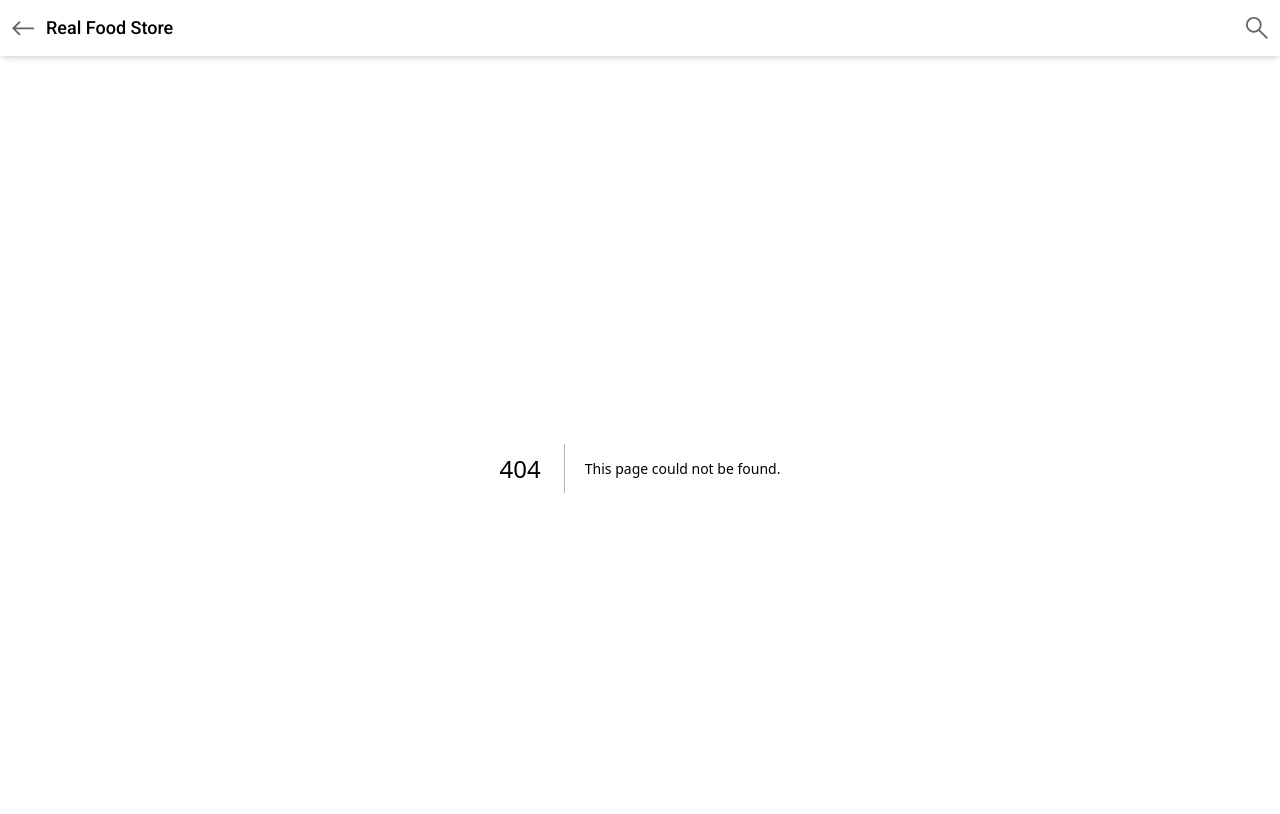
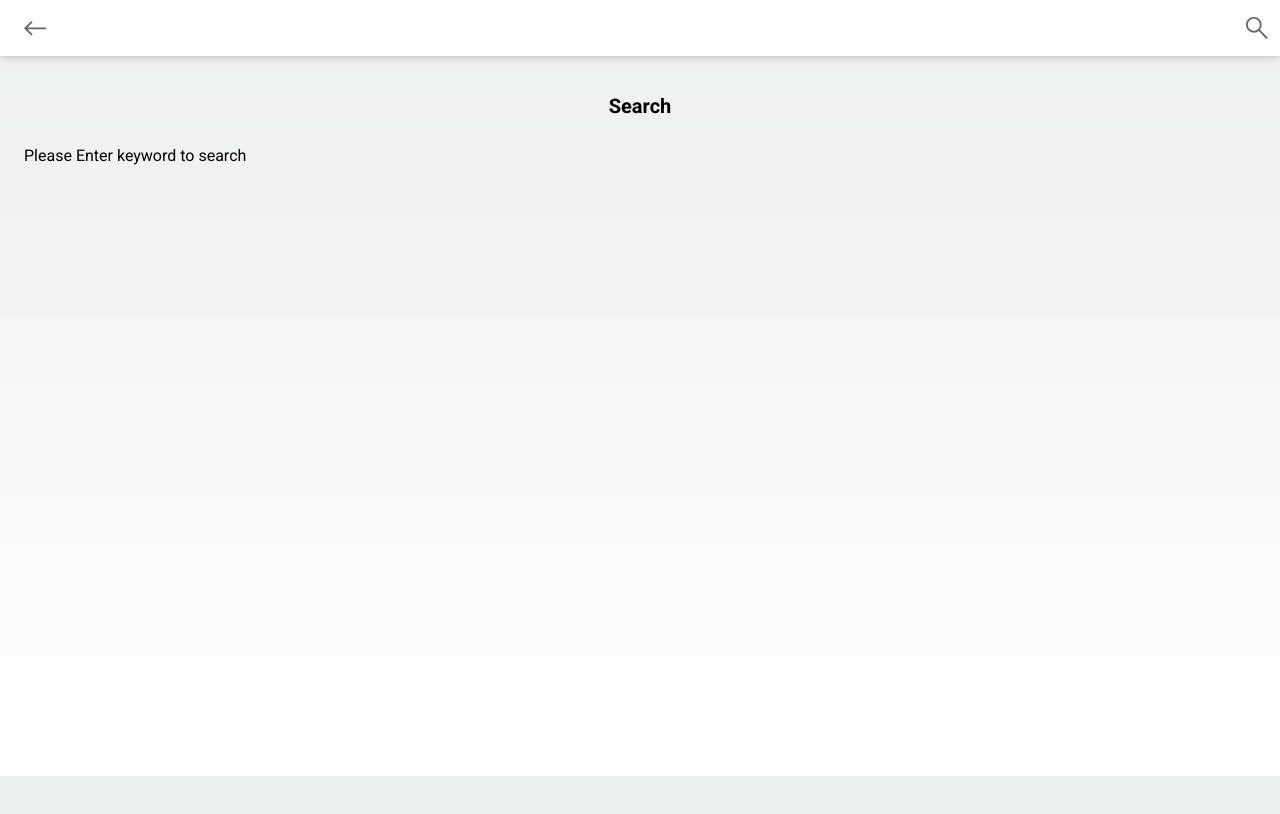
Before and after one commit to LaThinh/mini-shop, a Next.js app: page /search in a window 1280 px wide. Before the commit this address had no page. Shown: the top 814 px of the page. Built offline with nearby package versions, Linux system fonts and the light colour scheme.

Commit message:
Search Page

```diff
--- a/app/components/Header.tsx
+++ b/app/components/Header.tsx
@@ -1,37 +1,114 @@
 "use client";
 
-import { useRouter } from "next/navigation";
-import React from "react";
+import { usePathname, useRouter } from "next/navigation";
+import React, { useState } from "react";
 
 export default function Header() {
 	const router = useRouter();
 
+	const pathname = usePathname();
+	const isSearchPage = pathname.indexOf("search") >= 0;
+
+	const [showSearch, setShowSearch] = useState(false);
+	const [query, setQuery] = useState("");
+
 	const handleBack = () => {
 		router.back();
+		setShowSearch(false);
+		if (!isSearchPage) {
+		}
+	};
+
+	const handleShowSearch = () => {
+		setShowSearch(!showSearch);
+		if (!isSearchPage) {
+			router.push("/search");
+		}
+	};
+
+	const handleSearch = (query: string) => {
+		setQuery(query);
+	};
+
+	const handleKeyDown = (event: any) => {
+		if (event.key === "Enter") {
+			// Call your search function or perform other actions here
+			console.log("Search term:", query);
+			router.push(`/search?q=${query}`);
+			// You can also use `router.push` for navigation
+		}
 	};
 
 	return (
 		<header className="header sticky top-0 z-50 shadow-md h-14 bg-white flex items-center">
 			<div className="container m-auto px-3 flex justify-between items-center">
-				<div className="flex gap-3 items-center">
+				<div
+					className={`container m-auto px-3 flex gap-3 items-center ${isSearchPage && "w-10"} ${
+						showSearch && "hidden"
+					}`}
+				>
+					{!showSearch && (
 						<a href="/category/2" className="btn-back" onClick={handleBack}>
+							{query && query.length > 0 ? (
+								<svg width="18" height="18" viewBox="0 0 18 18" fill="none" xmlns="http://www.w3.org/2000/svg">
+									<path
+										d="M1.38461 18L0 16.6154L7.61538 9L0 1.38461L1.38461 0L9 7.61538L16.6154 0L18 1.38461L10.3846 9L18 16.6154L16.6154 18L9 10.3846L1.38461 18Z"
+										fill="#666666"
+									/>
+								</svg>
+							) : (
 								<svg width="22" height="15" viewBox="0 0 22 15" fill="none" xmlns="http://www.w3.org/2000/svg">
 									<path
 										d="M7.30278 14.6056L0 7.30278L7.30278 0L8.61667 1.31389L3.54444 6.38611H22V8.21945H3.54444L8.61667 13.2917L7.30278 14.6056Z"
 										fill="#666666"
 									/>
 								</svg>
+							)}
 						</a>
-					<h2 className="title text-lg font-medium">Real Food Store</h2>
+					)}
+					{!isSearchPage && <h2 className="title text-lg font-medium">Real Food Store</h2>}
 				</div>
-				<a href="/search" className="search">
+
+				<div className="right w-full flex gap-3 items-center">
+					{showSearch && (
+						<div className="search-bar flex gap-2 items-center w-full">
+							<div className="close-search" onClick={() => setShowSearch(false)}>
+								<svg width="18" height="18" viewBox="0 0 18 18" fill="none" xmlns="http://www.w3.org/2000/svg">
+									<path
+										d="M1.38461 18L0 16.6154L7.61538 9L0 1.38461L1.38461 0L9 7.61538L16.6154 0L18 1.38461L10.3846 9L18 16.6154L16.6154 18L9 10.3846L1.38461 18Z"
+										fill="#666666"
+									/>
+								</svg>
+							</div>
+							<input
+								id="search"
+								defaultValue={query}
+								placeholder="Enter keyword to search"
+								className="search m-auto w-full border rounded-lg border-gray-300 px-3 py-2"
+								onChange={(event) => handleSearch(event.target.value)}
+								onKeyDown={handleKeyDown}
+							/>
+						</div>
+					)}
+					{!showSearch && (
+						<div className="w-full flex gap-3 items-center justify-between">
+							<div>
+								{/* <h2 className="title text-lg font-medium">Real Food Store</h2> */}
+								{isSearchPage && <h2 className="title text-lg font-medium">{query}</h2>}
+							</div>
+							{!query && (
+								<div className="search" onClick={handleShowSearch}>
 									<svg width="22" height="22" viewBox="0 0 22 22" fill="none" xmlns="http://www.w3.org/2000/svg">
 										<path
 											d="M20.6556 22L12.6195 13.9639C12.0084 14.4935 11.2954 14.906 10.4806 15.2014C9.66579 15.4968 8.80005 15.6444 7.88339 15.6444C5.68339 15.6444 3.8195 14.8806 2.29172 13.3528C0.763942 11.825 5.34058e-05 9.98148 5.34058e-05 7.82222C5.34058e-05 5.66296 0.763942 3.81944 2.29172 2.29167C3.8195 0.763889 5.6732 0 7.85283 0C10.0121 0 11.8505 0.763889 13.3681 2.29167C14.8857 3.81944 15.6445 5.66296 15.6445 7.82222C15.6445 8.69815 15.5019 9.54352 15.2167 10.3583C14.9315 11.1731 14.5038 11.937 13.9334 12.65L22.0001 20.6556L20.6556 22ZM7.85283 13.8111C9.50283 13.8111 10.9084 13.2255 12.0695 12.0542C13.2306 10.8829 13.8112 9.47222 13.8112 7.82222C13.8112 6.17222 13.2306 4.76157 12.0695 3.59028C10.9084 2.41898 9.50283 1.83333 7.85283 1.83333C6.18246 1.83333 4.76163 2.41898 3.59033 3.59028C2.41903 4.76157 1.83339 6.17222 1.83339 7.82222C1.83339 9.47222 2.41903 10.8829 3.59033 12.0542C4.76163 13.2255 6.18246 13.8111 7.85283 13.8111Z"
 											fill="#666666"
 										/>
 									</svg>
-				</a>
+								</div>
+							)}
+						</div>
+					)}
+				</div>
 			</div>
 		</header>
 	);
--- a/app/globals.css
+++ b/app/globals.css
@@ -56,7 +56,7 @@ a:hover svg path {
 }
 
 .page-title {
-	@apply my-6 text-xl font-bold;
+	@apply my-6 text-xl font-bold text-center;
 }
 
 .cart-products {
--- /dev/null
+++ b/app/search/page.tsx
@@ -0,0 +1,41 @@
+"use client";
+
+import React, { Suspense } from "react";
+import { useSearchParams } from "next/navigation";
+import data from "@/app/data/product.json";
+import { IProduct } from "@/app/lib/interface";
+import ProductGrid from "../components/ProductGrid";
+
+function Search() {
+	const searchParams = useSearchParams();
+	const query = searchParams.get("q");
+	const products: IProduct[] = data;
+
+	let pSearch: IProduct[] = [];
+	if (query) {
+		pSearch = products.filter((p) => p.title.toLowerCase().includes(query.toLowerCase()));
+	}
+
+	return (
+		<div className="container px-3">
+			{query && query.length > 0 ? (
+				<div className="result">
+					{pSearch && pSearch.length > 0 ? <ProductGrid products={pSearch} /> : <p>Not found</p>}
+				</div>
+			) : (
+				<p>Please Enter keyword to search</p>
+			)}
+		</div>
+	);
+}
+
+export default function SearchPage() {
+	return (
+		<div className="container px-3">
+			<h1 className="page-title">Search</h1>
+			<Suspense>
+				<Search />
+			</Suspense>
+		</div>
+	);
+}
--- a/next.config.mjs
+++ b/next.config.mjs
@@ -4,6 +4,7 @@ const nextConfig = {
         domains: ["picsum.photos"],
         // unoptimized: true
     },
+
 };
 
 export default nextConfig;
```
Also changed, not shown: public/icons/icon_close.svg (added). Lines whose indentation alone changed are shown as unchanged.
